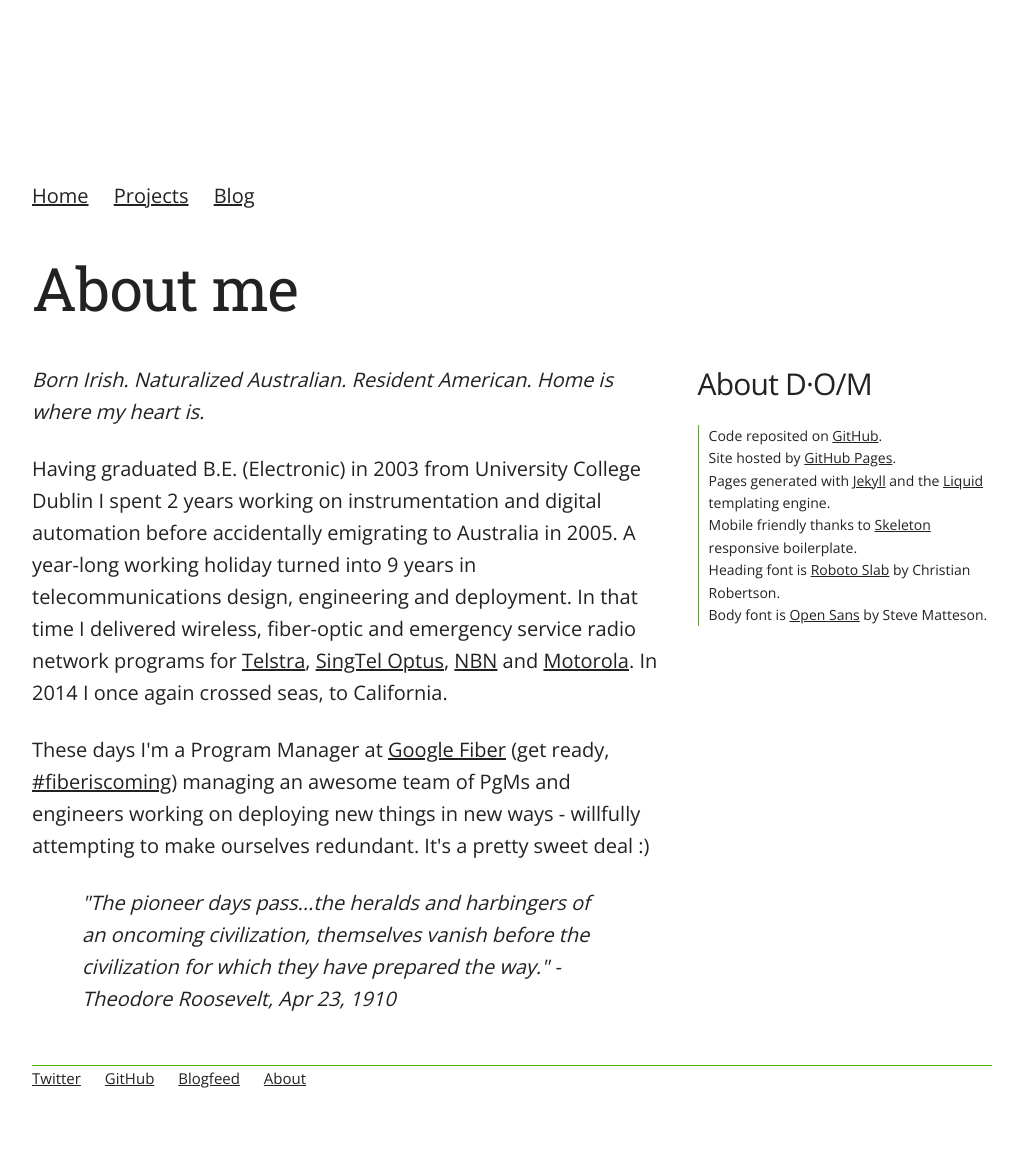
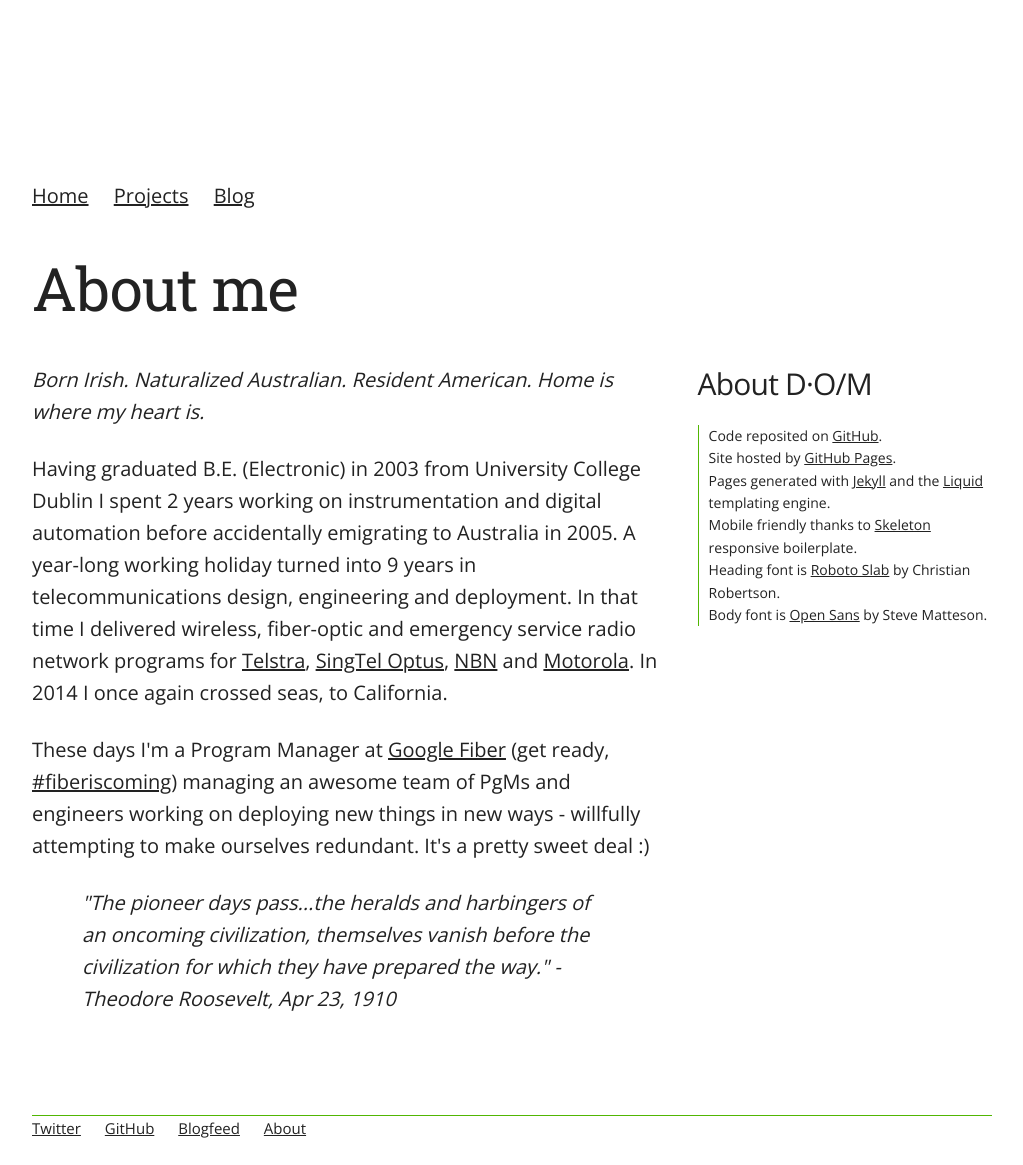
Before and after one commit to danoscarmike/danoscarmike.github.io, a Jekyll site: the page built from about/index.html, in a window 1280 px wide. Shown: the whole page, without its empty margins (128-1151 px from the left). Built offline with Jekyll 4.4.1, drawn with Linux system fonts in a browser that asks for light colours; before the commit the page ends 1115 px from its top, so only the background shows below that.

Commit message:
increase margin on bottom of quote

```diff
--- a/css/main.css
+++ b/css/main.css
@@ -3,7 +3,7 @@
   text-align: left; }
 
 .quote {
-  margin: 0 50px 0 50px;
+  margin: 0 50px 50px 50px;
 }
 
 .about {
```
